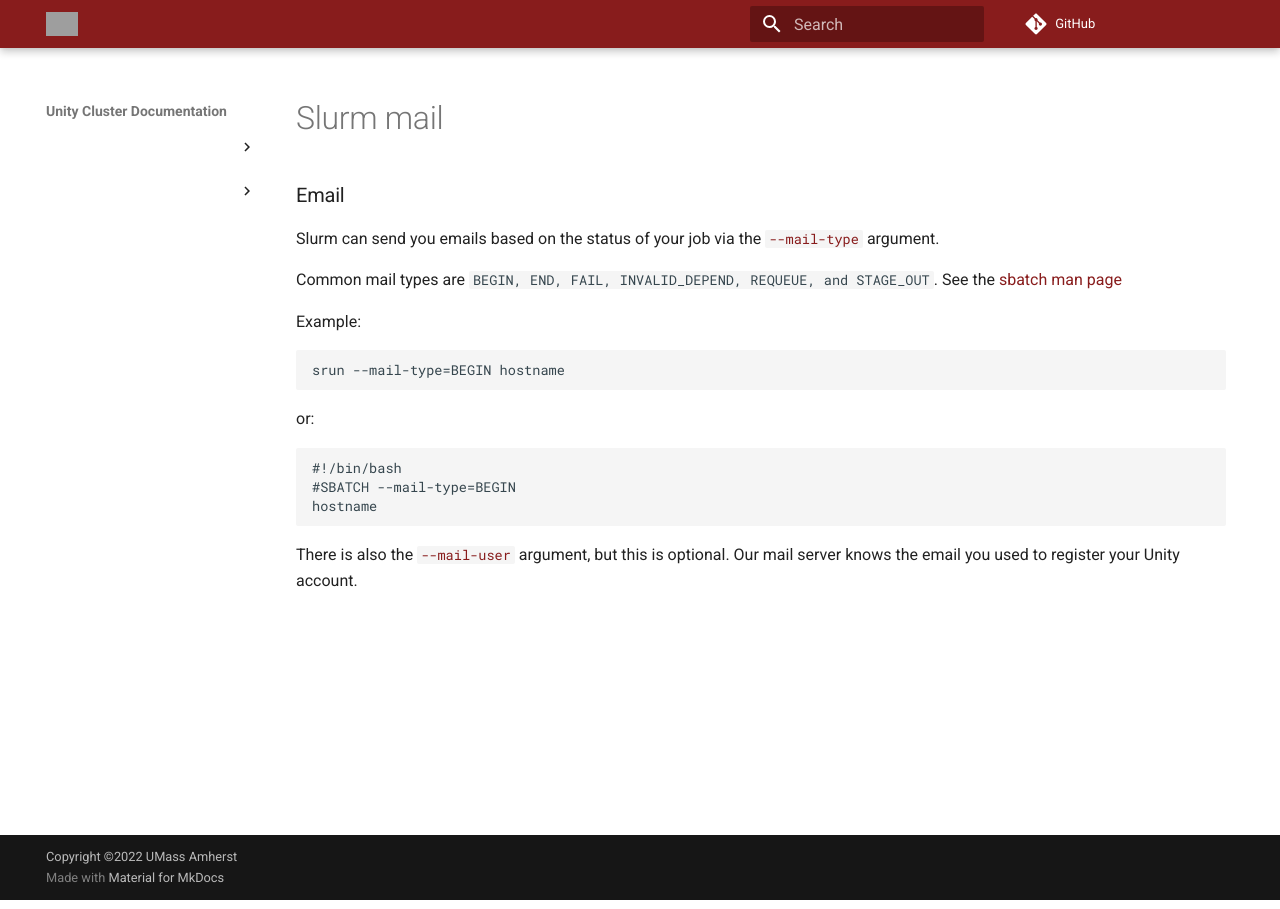
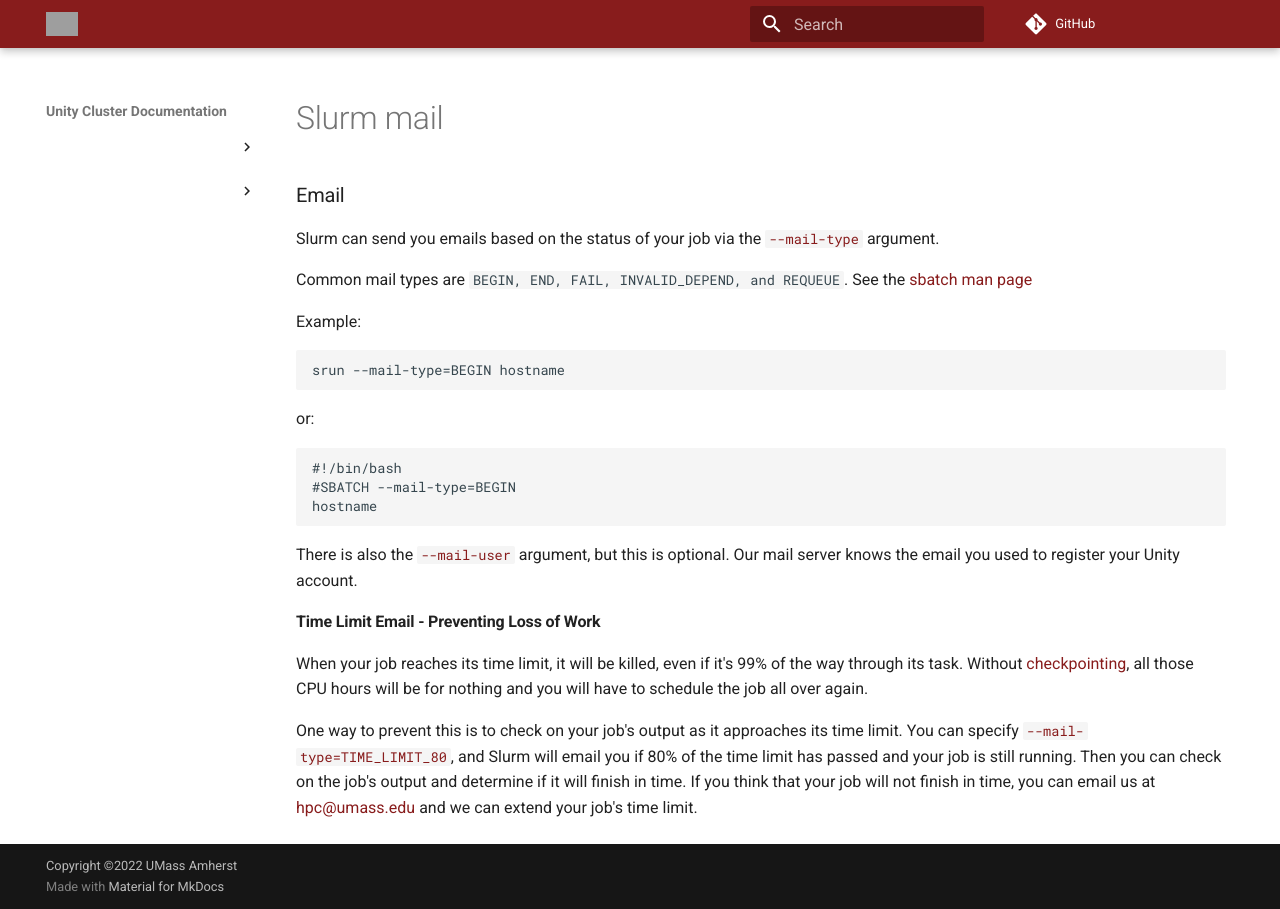
Before and after one commit to UMass-RC/unity-docs, an MkDocs documentation site: the page built from docs/slurm/slurm-mail.md, in a window 1280 px wide. Built offline with MkDocs 1.6.1 and Material for MkDocs 9.7.7, drawn with Linux system fonts in a browser that asks for light colours; comment, search, counter and statistics services are not loaded; grey boxes are pictures that could not be loaded.

Commit message:
add docs for --mail-type=TIME_LIMIT_X

````diff
--- a/docs/slurm/slurm-mail.md
+++ b/docs/slurm/slurm-mail.md
@@ -1,8 +1,8 @@
-### Email ###
+### Email
 
 Slurm can send you emails based on the status of your job via the <red>`--mail-type`</red> argument.
 
-Common mail types are `BEGIN, END, FAIL, INVALID_DEPEND, REQUEUE, and STAGE_OUT`. See the [sbatch man page](https://slurm.schedmd.com/sbatch.html#OPT_mail-type)
+Common mail types are `BEGIN, END, FAIL, INVALID_DEPEND, and REQUEUE`. See the [sbatch man page](https://slurm.schedmd.com/sbatch.html#OPT_mail-type)
 
 Example:
 ```sh
@@ -16,3 +16,9 @@ hostname
 ```
 
 There is also the <red>`--mail-user`</red> argument, but this is optional. Our mail server knows the email you used to register your Unity account.
+
+#### Time Limit Email - Preventing Loss of Work
+
+When your job reaches its time limit, it will be killed, even if it's 99% of the way through its task. Without [checkpointing](https://en.wikipedia.org/wiki/Application_checkpointing), all those CPU hours will be for nothing and you will have to schedule the job all over again.
+
+One way to prevent this is to check on your job's output as it approaches its time limit. You can specify <red>`--mail-type=TIME_LIMIT_80`</red>, and Slurm will email you if 80% of the time limit has passed and your job is still running. Then you can check on the job's output and determine if it will finish in time. If you think that your job will not finish in time, you can email us at [hpc@umass.edu](mailto:hpc@umass.edu) and we can extend your job's time limit.
````
